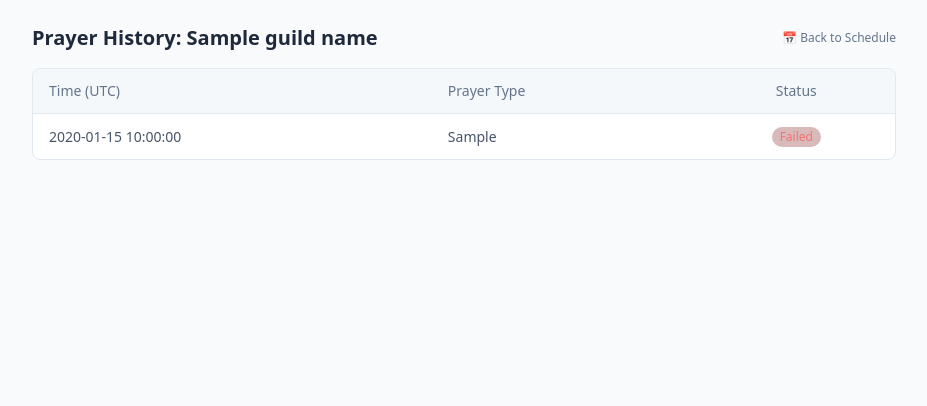
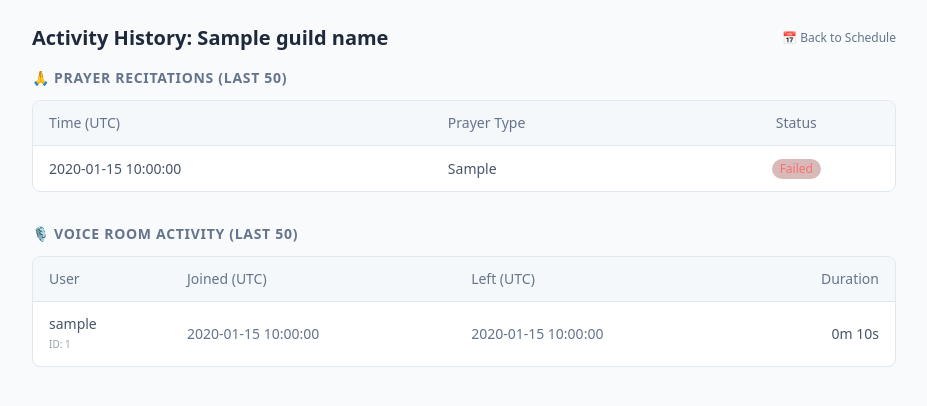
Before and after one commit to lakshaysethi2/discord-prayer-bot, a FastAPI app: template dashboard/templates/history.html in a window 1280 px wide. Shown: the part 55-461 px from the top of the page, without its empty margins (176-1103 px from the left). Run offline with FastAPI, Linux system fonts and the light colour scheme; the template is opened without the code that fills it: most values are stand-ins (such as "Sample title", 1, 10 or a date in 2020); some libraries are stand-ins or nearby versions.

Commit message:
fix: implement voice activity logging and fix prayer history display - Added voice_session_logs table to track who joins/leaves the prayer room - Fixed prayer history view to correctly show recitation logs and voice sessions - Added 30-day automatic cleanup for all database logs (prayers and voice) - Resolved NameError and syntax issues in prayer scheduler and history views - Integrated voice joining/leaving events with the database logging layer
Co-authored-by: arena-agent <297053741+arena-agent@users.noreply.github.com>

```diff
--- a/bot/prayer_scheduler.py
+++ b/bot/prayer_scheduler.py
@@ -66,12 +66,16 @@ class PrayerScheduler:
         today_str = now.date().isoformat()
 
         # Cleanup old entries from sets (anything not from today or future pre-join window)
-        # This ensures cleanup happens even if midnight tick is missed.
         self._pre_joined = {k for k in self._pre_joined if k.split(":")[0] >= today_str}
         self._played = {k for k in self._played if k.startswith(today_str)}
 
         # Also check 10 minutes ahead for pre-join
         pre_now = now + timedelta(minutes=10)
+        pre_join_time = pre_now.time().replace(second=0, microsecond=0)
+        pre_join_weekday = pre_now.weekday()
+        pre_date_str = pre_now.date().isoformat()
+
+        schedules = get_weekly_schedule(self.db, self.guild_id)
 
         for sched in schedules:
             if not sched.enabled:
--- a/dashboard/templates/history.html
+++ b/dashboard/templates/history.html
@@ -4,11 +4,15 @@
 {% block content %}
 <div class="flex items-center justify-between mb-4 flex-wrap gap-2">
   <div class="flex items-center gap-3">
-    <h1 class="text-xl font-semibold">Prayer History: {{ guild_name }}</h1>
+    <h1 class="text-xl font-semibold">Activity History: {{ guild_name }}</h1>
   </div>
   <a href="/prayers/{{ guild_id }}" class="text-xs text-slate-400 hover:text-white">📅 Back to Schedule</a>
 </div>
 
+<div class="space-y-8">
+  <!-- Prayer Recitation History -->
+  <section>
+    <h2 class="text-sm font-semibold text-slate-400 uppercase tracking-wider mb-3">🙏 Prayer Recitations (Last 50)</h2>
     <div class="rounded-lg bg-slate-900 border border-slate-800 overflow-hidden">
       <table class="w-full text-left text-sm">
         <thead>
@@ -19,7 +23,7 @@
           </tr>
         </thead>
         <tbody class="divide-y divide-slate-800/50">
-      {% for log in logs %}
+          {% for log in prayer_logs %}
           <tr class="hover:bg-slate-800/20 transition-colors">
             <td class="px-4 py-3 text-slate-300">{{ log.played_at }}</td>
             <td class="px-4 py-3 text-slate-300">{{ log.prayer_type.title() }}</td>
@@ -39,4 +43,52 @@
         </tbody>
       </table>
     </div>
+  </section>
+
+  <!-- Voice Session History -->
+  <section>
+    <h2 class="text-sm font-semibold text-slate-400 uppercase tracking-wider mb-3">🎙️ Voice Room Activity (Last 50)</h2>
+    <div class="rounded-lg bg-slate-900 border border-slate-800 overflow-hidden">
+      <table class="w-full text-left text-sm">
+        <thead>
+          <tr class="bg-slate-800/50 text-slate-400 border-b border-slate-800">
+            <th class="px-4 py-3 font-medium">User</th>
+            <th class="px-4 py-3 font-medium">Joined (UTC)</th>
+            <th class="px-4 py-3 font-medium">Left (UTC)</th>
+            <th class="px-4 py-3 font-medium text-right">Duration</th>
+          </tr>
+        </thead>
+        <tbody class="divide-y divide-slate-800/50">
+          {% for log in voice_logs %}
+          <tr class="hover:bg-slate-800/20 transition-colors">
+            <td class="px-4 py-3">
+              <div class="text-slate-300 font-medium">{{ log.username }}</div>
+              <div class="text-slate-500 text-[10px]">ID: {{ log.user_id }}</div>
+            </td>
+            <td class="px-4 py-3 text-slate-400">{{ log.joined_at }}</td>
+            <td class="px-4 py-3 text-slate-400">
+              {% if log.left_at %}
+                {{ log.left_at }}
+              {% else %}
+                <span class="text-emerald-500 font-medium animate-pulse">Online</span>
+              {% endif %}
+            </td>
+            <td class="px-4 py-3 text-right text-slate-300">
+              {% if log.duration_seconds %}
+                {{ (log.duration_seconds / 60) | int }}m {{ log.duration_seconds % 60 }}s
+              {% else %}
+                —
+              {% endif %}
+            </td>
+          </tr>
+          {% else %}
+          <tr>
+            <td colspan="4" class="px-4 py-8 text-center text-slate-500">No voice activity logged yet.</td>
+          </tr>
+          {% endfor %}
+        </tbody>
+      </table>
+    </div>
+  </section>
+</div>
 {% endblock %}
```
Also changed, not shown: bot/main.py (+24 -4 lines), dashboard/prayers_routes.py (+10 -3 lines), db/models.py (+13 -0 lines), db/prayers.py (+31 -1 lines). Lines whose indentation alone changed are shown as unchanged.
